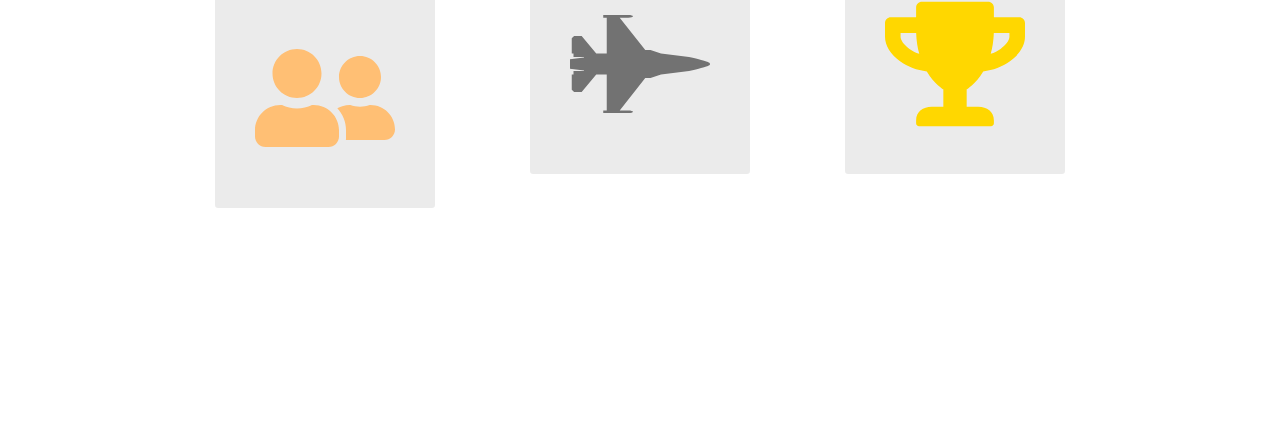
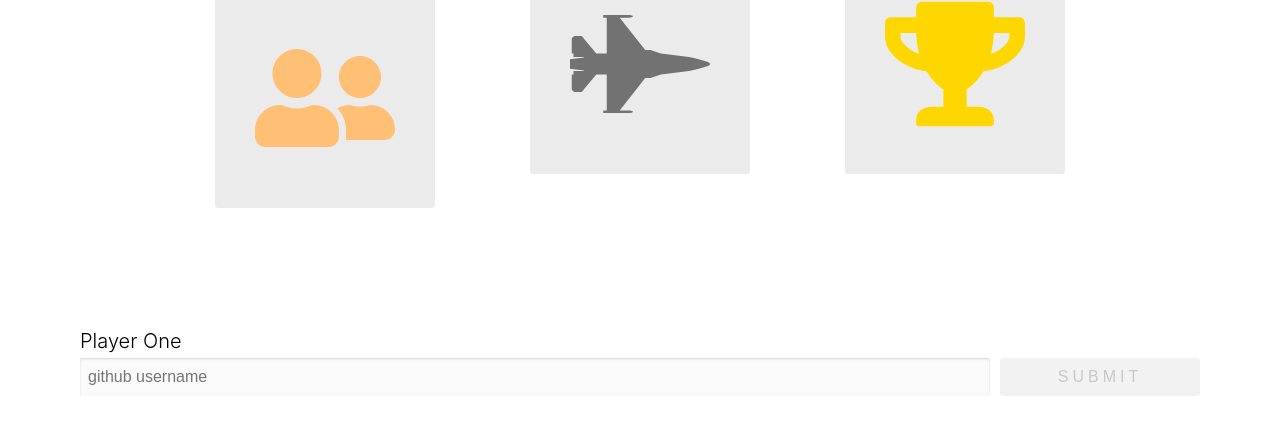
Before and after one commit to mrbaker1917/github-battle, a React app: page / in a window 1280 px wide. Shown: the part 312-746 px from the top of the page. Built offline with nearby package versions, Linux system fonts and the light colour scheme.

Commit message:
adds player input functionality

```diff
--- a/app/components/Battle.js
+++ b/app/components/Battle.js
@@ -1,6 +1,7 @@
 import { func } from 'prop-types'
 import React from 'react'
 import { FaUserFriends, FaFighterJet, FaTrophy } from "react-icons/fa"
+import PropTypes from "prop-types";
 
 function Instructions () {
   return (
@@ -21,12 +22,58 @@ function Instructions () {
           <h3 className="header-sm">See the winner!</h3>
           <FaTrophy className="bg-light" color="rgb(255, 215, 0)" size={140} />
         </li>
-
       </ol>
-
-
     </div>
   )
+}
+
+class PlayerInput extends React.Component {
+  constructor(props) {
+    super(props)
+
+    this.state = {
+      username: ""
+    }
+
+    this.handleSubmit = this.handleSubmit.bind(this)
+    this.handleChange = this.handleChange.bind(this)
+  }
+  handleSubmit(event) {
+    event.preventDefault()
+    this.props.onSubmit(this.state.username)
+  }
+  handleChange(event) {
+    this.setState({
+      username: event.target.value
+    })
+  }
+
+  render() {
+    return (
+      <form className="column player" onSubmit={this.handleSubmit}>
+        <label htmlFor="username" className="player-label">{this.props.label}</label>
+        <div className="row player-inputs">
+          <input
+            type="text"
+            id="username"
+            className="input-light"
+            placeholder="github username"
+            autoComplete="off"
+            value={this.state.username}
+            onChange={this.handleChange}
+          />
+          <button className="btn dark-btn" type="submit" disabled={!this.state.username}>
+            SUBMIT
+          </button>
+        </div>
+      </form>
+    )
+  }
+}
+
+PlayerInput.propTypes = {
+  onSubmit: PropTypes.func.isRequired,
+  label: PropTypes.string.isRequired
 }
 
 export default class Battle extends React.Component {
@@ -34,6 +81,7 @@ export default class Battle extends React.Component {
     return (
       <React.Fragment>
         <Instructions />
+        <PlayerInput label="Player One" onSubmit={(value) => console.log("value!", value)}/>
       </React.Fragment>
     )
   }
--- a/app/index.css
+++ b/app/index.css
@@ -142,3 +142,67 @@ li {
   padding: 40px;
   border-radius: 3px;
 }
+
+.column {
+  display: flex;
+  flex-direction: column;
+}
+
+.row {
+  display: flex;
+  flex-direction: row;
+}
+
+.player {
+  flex: 1;
+  margin: 0 20px;
+  padding: 10px;
+}
+
+.player-label {
+  font-size: 20px;
+  margin: 5px 0;
+  font-weight: 300;
+}
+
+.player-inputs input {
+  padding: 8px;
+  font-size: 16px;
+  flex: 2;
+  border-radius: 3px;
+  border: none;
+  box-shadow: inset 0 1px 2px rgba(0, 0, 0, 0.15);
+}
+
+.player-inputs .input-light {
+  background: rgba(0, 0, 0, 0.02);
+}
+
+.player-inputs button {
+  flex: 1;
+  margin-left: 10px;
+}
+
+.btn {
+  padding: 10px;
+  text-decoration: uppercase;
+  letter-spacing: .25em;
+  border-radius: 3px;
+  border: none;
+  font-size: 16px;
+  display: flex;
+  justify-content: center;
+  align-items: center;
+  cursor: pointer;
+  max-width: 200px;
+}
+
+.dark-btn {
+  color: #e6e6e6;
+  background: #141414;
+}
+
+.dark-btn:disabled {
+  background: #f2f2f2;
+  color: #c7c7c7;
+}
```
